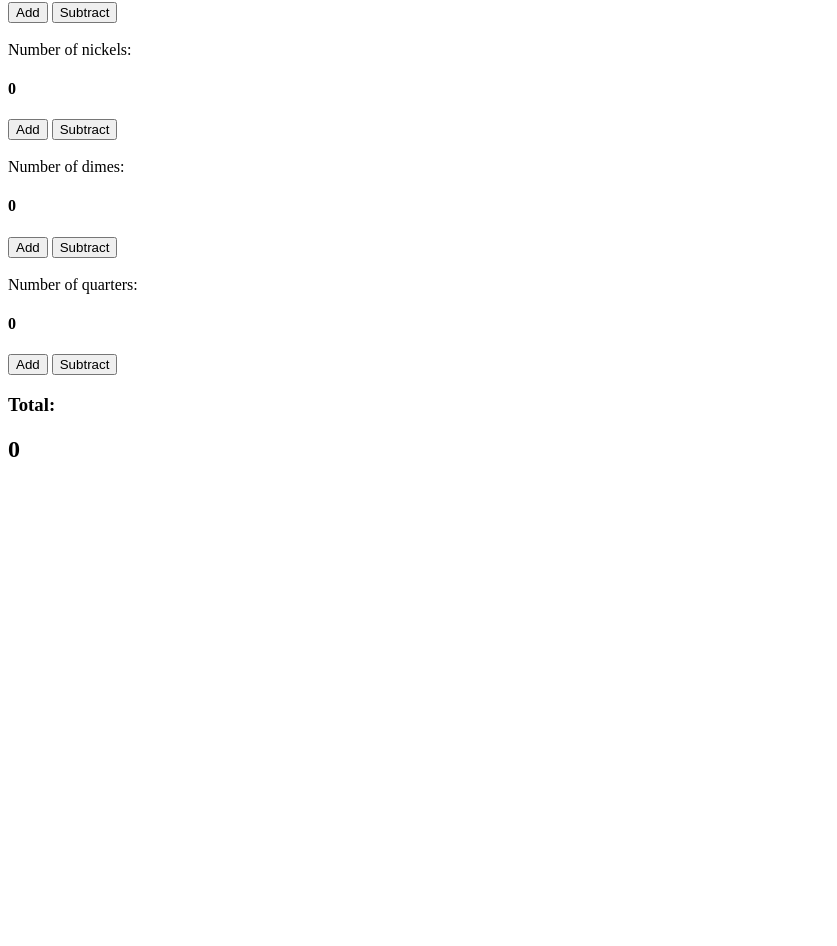
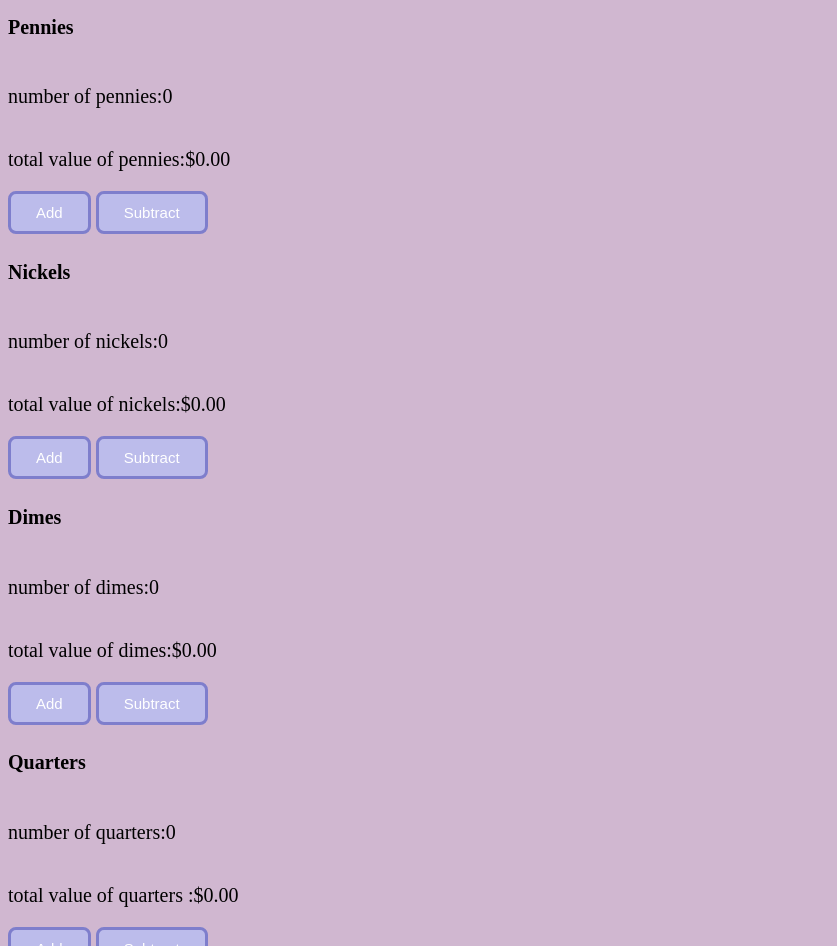
Before and after one commit to sammyork/countDeMoney, a plain HTML site: page index.html in a window 1280 px wide. Shown: the part 85-1031 px from the top of the page, without its empty margins (0-837 px from the left). Before the commit the page ends 800 px from the top, so only its background shows below. Drawn offline with Linux system fonts and the light colour scheme.

Commit message:
Update index.html

```diff
--- a/index.html
+++ b/index.html
@@ -10,123 +10,105 @@ Count De Money
 	<head>
 		<title>Document</title>
         <link rel="stylesheet" href="style.css">
+        <style>
+            body {
+            font-size: 20px;
+            background-color: rgb(208, 183, 208);
+            }
+            h1 {
+                text-align: center;
+            }
+            button{
+                background-color: rgb(188, 188, 235);
+                border-radius: 8px;
+                border: solid rgb(126, 126, 204);
+                color: white;
+                padding: 10px 25px;
+                text-align: center;
+                text-decoration: none;
+                display: inline-block;
+                font-size: 15px;
+            }
+            #stats {
+                display: flex;
+                flex-wrap: nowrap;
+            }
+        </style>
 		<script>
-			function initialize() {
-				penOutput = document.getElementById("penout");
-                nickOutput = document.getElementById("nickout");
-                dimOutput = document.getElementById("dimout");
-                quartOutput = document.getElementById("quartout");
-                totalOutput = document.getElementById("sum");
-				numPen = 0;
-                numNick = 0;
-                numDim = 0;
-                numQuart = 0;
-                total = 0;
-				displayP();
-                displayN();
-                displayD();
-                displayQ();
-                displayT();
-			}
-
-			function addOneP() {
-				numPen++;
-				displayP();
-                calcTotal()
-			}
-            function addOneN() {
-				numNick++;
-				displayN();
-                calcTotal()
-			}
-            function addOneD() {
-				numDim++;
-				displayD();
-                calcTotal()
-			}
-            function addOneQ() {
-				numQuart++;
-				displayQ();
-                calcTotal()
-			}
-
-			function subtractOneP() {
-                if (numPen > 0 ) {
-                    numPen--;
-                }
-				displayP();
-                calcTotal()
-			}
-            function subtractOneN() {
-                if (numNick > 0 ) {
-                    numNick--;
-                }
-				displayN();
-                calcTotal()
-			}
-            function subtractOneD() {
-                if (numDim > 0 ) {
-                    numDim--;
-                }
-				displayD();
-                calcTotal()
-			}
-            function subtractOneQ() {
-                if (numQuart > 0 ) {
-                    numQuart--;
-                }
-				displayQ();
-                calcTotal()
-			}
-
-            function calcTotal() {
-                total = (numPen * .01) + (numNick * .05) + (numDim * .1) + (numQuart * .25);
-                total = Math.round(total * 100) / 100;
-                displayT();
+			function add(id){
+            number = document.getElementById(id);
+            number.innerHTML = parseInt(number.innerHTML) + 1;
+            display();
+        }
+        function subtract(id){
+            number = document.getElementById(id);
+            if(parseInt(number.innerHTML) > 0){
+                number.innerHTML = parseInt(number.innerHTML) - 1;
+                display();
             }
-
-			function displayP() {
-				penout.innerHTML = numPen;
-			}
-            function displayN() {
-				nickout.innerHTML = numNick;
-			}
-            function displayD() {
-				dimout.innerHTML = numDim;
-			}
-            function displayQ() {
-				quartout.innerHTML = numQuart;
-			}
-            function displayT() {
-                sum.innerHTML = total;
-            }
+        }
+        function display(){
+            penny = parseInt(document.getElementById("penny").innerHTML);
+            document.getElementById('penval').innerHTML = "$" + penny/100;
+            nickel =  parseInt(document.getElementById("nickel").innerHTML) * 5;
+            document.getElementById('nicval').innerHTML = "$" + nickel/100;
+            dime =  parseInt(document.getElementById("dime").innerHTML) * 10;
+            document.getElementById('dimval').innerHTML = "$" + dime/100;
+            quarter =  parseInt(document.getElementById("quarter").innerHTML) * 25;
+            document.getElementById('quartval').innerHTML = "$" + quarter/100;
+            sum = (penny + nickel + dime + quarter)/100;
+            total = document.getElementById("total");
+            total.innerHTML = "$" + sum;
+        }
 		</script>
 	</head>
-	<body onload = "initialize();">
-        <!--pennies-->
-        Number of pennies:
-        <h4 id = "penout"></h4>
-		<button onclick = "addOneP();">Add</button>
-        <button onclick = "subtractOneP();">Subtract</button>
-        <br><br>
-        <!--nickels-->
-        Number of nickels:
-        <h4 id = "nickout"></h4>
-		<button onclick = "addOneN();">Add</button>
-        <button onclick = "subtractOneN();">Subtract</button>
-        <br><br>
-        <!--dimes-->
-        Number of dimes:
-        <h4 id = "dimout"></h4>
-		<button onclick = "addOneD();">Add</button>
-        <button onclick = "subtractOneD();">Subtract</button>
-        <br><br>
-        <!--quarters-->
-        Number of quarters:
-        <h4 id = "quartout"></h4>
-		<button onclick = "addOneQ();">Add</button>
-        <button onclick = "subtractOneQ();">Subtract</button>
-        <h3>Total: </h3>
-        <h2 id = "sum"></h2>
+	<body>
+        <h1>Count de Money</h1>
+        <h4>Pennies</h4>
+        <div id="stats">
+            <p>number of pennies: </p>
+            <p id="penny">0</p>
+        </div>
+        <div id="stats">
+            <p>total value of pennies:</p>
+            <p id="penval">$0.00</p>
+        </div>
+        <button onclick="add('penny');">Add</button>
+        <button onclick="subtract('penny');">Subtract</button>
+        <h4>Nickels</h4>
+        <div id="stats">
+            <p>number of nickels:</p>
+            <p id="nickel">0</p>
+        </div>
+        <div id="stats">
+            <p>total value of nickels:</p>
+            <p id="nicval">$0.00</p>
+        </div>
+        <button onclick="add('nickel');">Add</button>
+        <button onclick="subtract('nickel');">Subtract</button>
+        <h4>Dimes</h4>
+        <div id="stats">
+            <p>number of dimes:</p>
+            <p id="dime">0</p>
+        </div>
+        <div id="stats">
+            <p>total value of dimes:</p>
+            <p id="dimval">$0.00</p>
+        </div>
+        <button onclick="add('dime');">Add</button>
+        <button onclick="subtract('dime');">Subtract</button>
+        <h4>Quarters</h4>
+        <div id="stats">
+            <p>number of quarters:</p>
+            <p id="quarter">0</p>
+        </div>
+        <div id="stats">
+            <p>total value of quarters :</p>
+            <p id="quartval">$0.00</p>
+        </div>
+        <button onclick="add('quarter');">Add</button>
+        <button onclick="subtract('quarter');">Subtract</button>
+        <h3>Total Value: </h3>
+        <p id="total">$0.00</p>
 	</body>
 </html>
```
